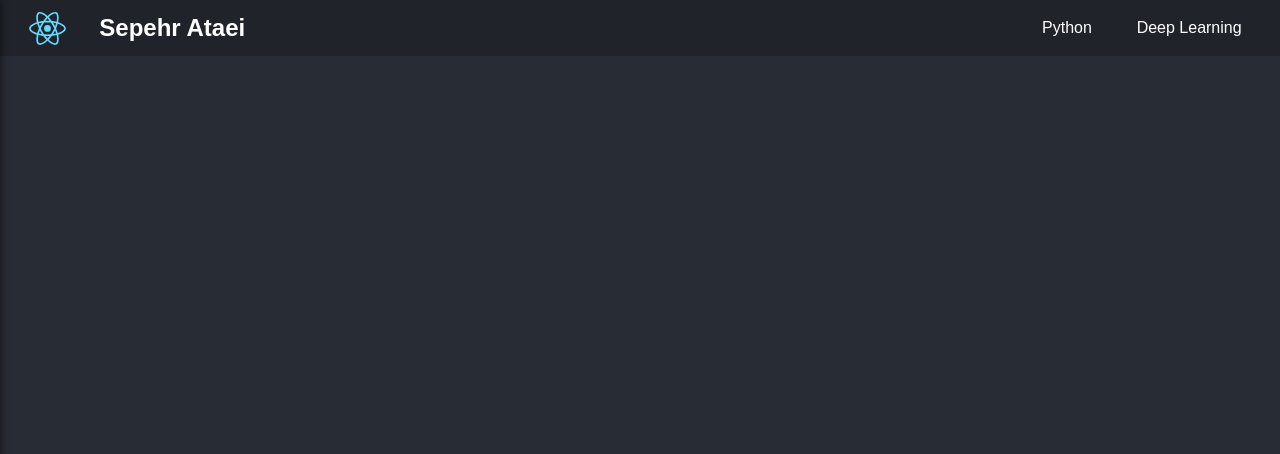
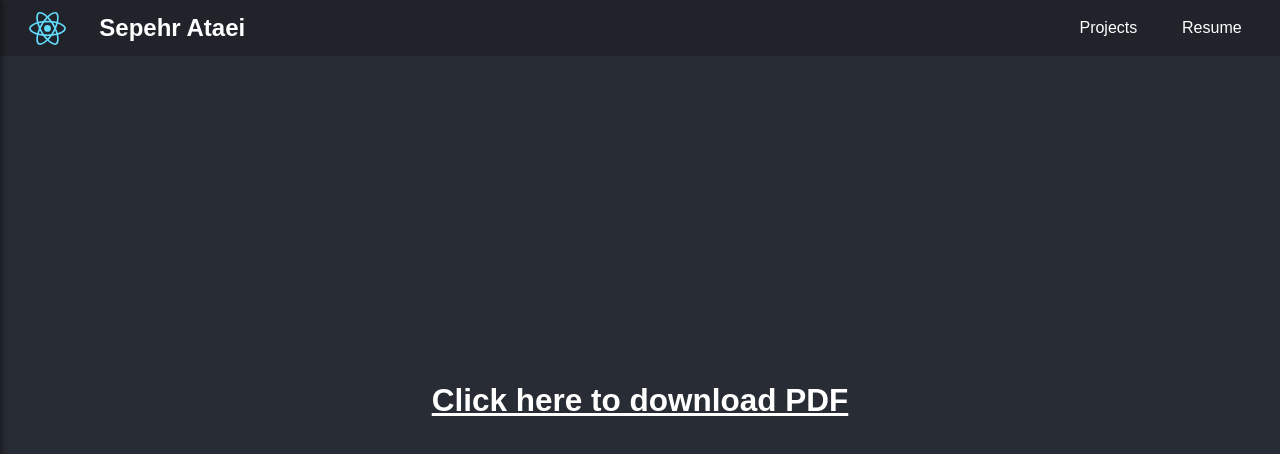
Before and after one commit to s2ataei/react-app, a React (Create React App) app: page /Resume in a window 1280 px wide. Shown: the top 454 px of the page. Built offline with nearby package versions, Linux system fonts and the light colour scheme.

Commit message:
Changed pages and routing to Resume and Projects

```diff
--- a/src/App.js
+++ b/src/App.js
@@ -7,8 +7,8 @@ import Navbar from './components/Navbar/Navbar';
 import HamburgerMenu from './components/HamburgerMenu/HamburgerMenu';
 import Backdrop from './components/Backdrop/Backdrop';
 import UserProfile from './components/UserProfile/UserProfile';
-import Python from './components/Python/Python';
-import DeepLearning from './components/DeepLearning/DeepLearning';
+import Projects from './components/Projects/Projects';
+import Resume from './components/Resume/Resume';
 
 
 class App extends Component {
@@ -42,8 +42,8 @@ class App extends Component {
           <div className="App-body">
             <Switch>
               <Route path="/" exact component={UserProfile}/>
-              <Route path="/Python" component={Python}/>
-              <Route path="/DeepLearning" component={DeepLearning}/>
+              <Route path="/Resume" component={Resume}/>
+              <Route path="/Projects" component={Projects}/>
             </Switch>
           </div>
         </div>
--- a/src/components/DeepLearning/DeepLearning.js
+++ /dev/null
@@ -1,9 +0,0 @@
-import React from 'react';
-
-import './DeepLearning.css';
-
-const deeplearning = props => (
-    <h1>Deep Learning</h1>
-);
-
-export default deeplearning;
--- a/src/components/Navbar/Navbar.js
+++ b/src/components/Navbar/Navbar.js
@@ -18,11 +18,11 @@ const navbar = props => (
             <div className="spacer"/>
                 <div className="navbar_navigation-items">
                     <ul>
-                        <Link to="/Python">
-                            <li><a>Python</a></li>
+                        <Link to="/Projects">
+                            <li><a>Projects</a></li>
                         </Link>
-                        <Link to="/deeplearning">
-                            <li><a>Deep Learning</a></li>
+                        <Link to="/Resume">
+                            <li><a>Resume</a></li>
                         </Link>
                     </ul>
                 </div>
--- /dev/null
+++ b/src/components/Projects/Projects.js
@@ -0,0 +1,9 @@
+import React from 'react';
+
+import './Projects.css';
+
+const projects = props => (
+    <h1>python</h1>
+);
+
+export default projects;
--- a/src/components/Python/Python.js
+++ /dev/null
@@ -1,9 +0,0 @@
-import React from 'react';
-
-import './Python.css';
-
-const python = props => (
-    <h1>python</h1>
-);
-
-export default python;
--- /dev/null
+++ b/src/components/Resume/Resume.css
@@ -0,0 +1,3 @@
+.download-link {
+    color: white;
+}
--- /dev/null
+++ b/src/components/Resume/Resume.js
@@ -0,0 +1,15 @@
+import React from 'react';
+
+import './Resume.css';
+
+const resume = props => (
+    <div className="resume">
+        <h2>
+            <a className="download-link" href="/resume.pdf" download>
+                Click here to download PDF
+            </a>
+        </h2>
+    </div>
+);
+
+export default resume;
```
Also changed, not shown: src/components/Projects/Projects.css (added), src/components/Python/Python.css (deleted).
